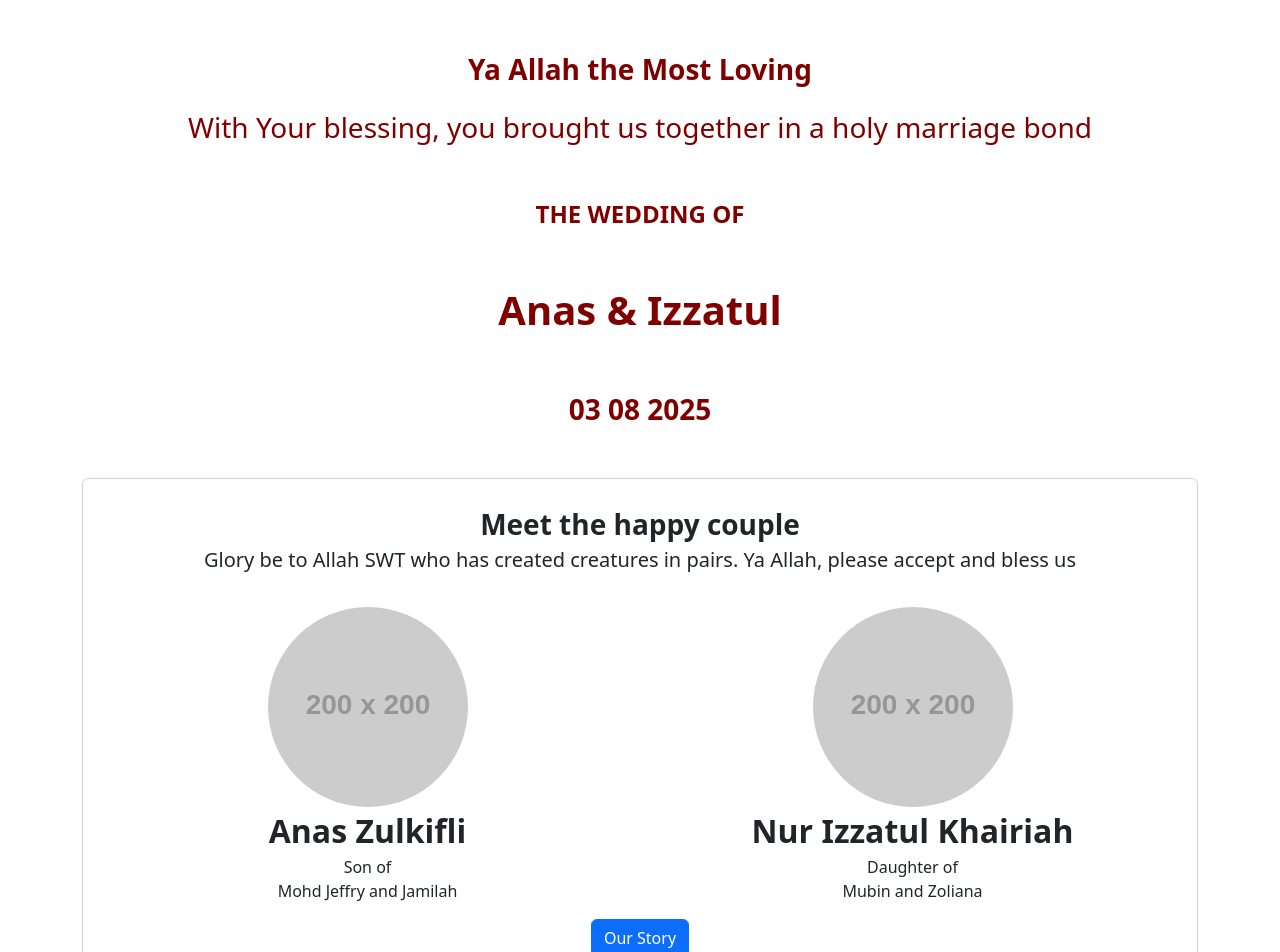
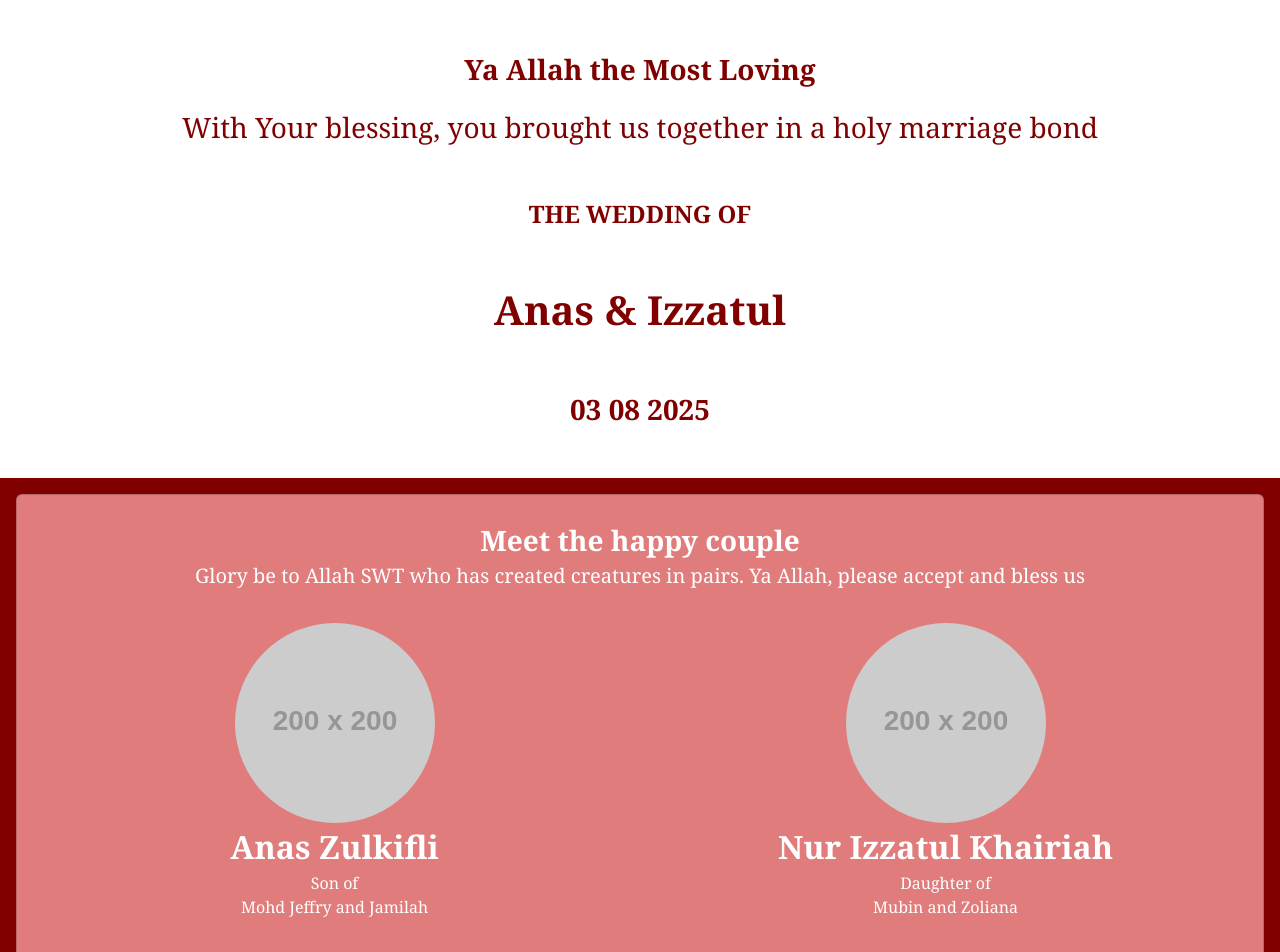
Before and after one commit to Zer0-01/react-typescript-wedding-invitation, a React (Vite) app: page /home in a window 1280 px wide. Shown: the top 952 px of the page. Built offline with nearby package versions, Linux system fonts and the light colour scheme; no server answers.

Commit message:
feat: update the layout and padding of the title and the card component

```diff
--- a/src/App.css
+++ b/src/App.css
@@ -50,9 +50,6 @@ body {
   font-family: Cambria, Cochin, Georgia, Times, 'Times New Roman', serif;
 }
 
-.card-couple {
-  background-color: #578E7E;
-}
 
 .text-black {
   color: #000000;
--- a/src/components/CardCouple.tsx
+++ b/src/components/CardCouple.tsx
@@ -1,16 +1,14 @@
-import Button from "react-bootstrap/esm/Button";
 import Card from "react-bootstrap/esm/Card";
 import Col from "react-bootstrap/esm/Col";
 import Row from "react-bootstrap/esm/Row";
 import Image from "react-bootstrap/esm/Image";
-import "../App.css";
-import { GiBeveledStar } from "react-icons/gi";
+import '../styles/HomeScreenStyle.css';
 
 const CardCouple = () => {
     return (
-        <Row>
+        <Row className="mb-5 p-3 bg-maroon">
             <Col>
-                <Card className='p-4 card-couple'>
+                <Card className='p-4 card-couple bg-maroon-light text-white'>
                     <Row>
                         <Col>
                             <div className='fs-3 fw-bold text-center'>Meet the happy couple</div>
@@ -26,7 +24,7 @@ const CardCouple = () => {
                         <Col md={6} className="my-3">
                             <Row>
                                 <Col className='text-center'>
-                                    <Image src="https://via.placeholder.com/200" roundedCircle fluid />
+                                    <Image src="https://placehold.co/200" roundedCircle fluid />
                                 </Col>
                             </Row>
                             <Row>
@@ -49,7 +47,7 @@ const CardCouple = () => {
                         <Col md={6} className="my-3">
                             <Row>
                                 <Col className='text-center'>
-                                    <Image src="https://via.placeholder.com/200" roundedCircle fluid />
+                                    <Image src="https://placehold.co/200" roundedCircle fluid />
                                 </Col>
                             </Row>
                             <Row>
@@ -70,15 +68,12 @@ const CardCouple = () => {
                         </Col>
 
                     </Row>
-                    <Row>
-                        <Col className='text-center'>
-                            <Button>Our Story</Button>
-                        </Col>
-                    </Row>
+
                 </Card>
             </Col>
+        </Row>
 
-        </Row>
+
     );
 }
 
--- a/src/screens/HomeScreen.tsx
+++ b/src/screens/HomeScreen.tsx
@@ -1,5 +1,6 @@
 
 import '../styles/TextFontStyle.css';
+import '../styles/HomeScreenStyle.css';
 import Container from 'react-bootstrap/esm/Container';
 import Row from 'react-bootstrap/esm/Row';
 import Col from 'react-bootstrap/esm/Col';
@@ -59,7 +60,9 @@ function HomeScreen() {
       >
         <Container>
           <TitleComponent />
-          <CardCouple />
+        </Container>
+        <CardCouple />
+        <Container>
           <Countdown days={timeRemaining.days} hours={timeRemaining.hours} minutes={timeRemaining.minutes} seconds={timeRemaining.seconds} />
           <Place akadNikahTitle={place.name} akadNikahAddress={place.address} akadNikahTime="1700 - 1800" akadNikahOnClick={openMap} resepsiTitle={place.name} resepsiAddress={place.address} resepsiTime="1800 - 2100" resepsiOnClick={openMap} />
           <OurStory />
@@ -73,6 +76,7 @@ function HomeScreen() {
           <FormRsvp />
         </Container>
 
+
       </motion.div>
 
     </>
--- /dev/null
+++ b/src/styles/HomeScreenStyle.css
@@ -0,0 +1,11 @@
+.bg-maroon {
+    background-color: #800000;
+}
+
+.bg-maroon-light {
+    background-color: #e07c7c !important;
+}
+
+.text-white {
+    color: #fff;
+}
```
Also changed, not shown: src/components/Countdown.tsx (+6 -2 lines).
